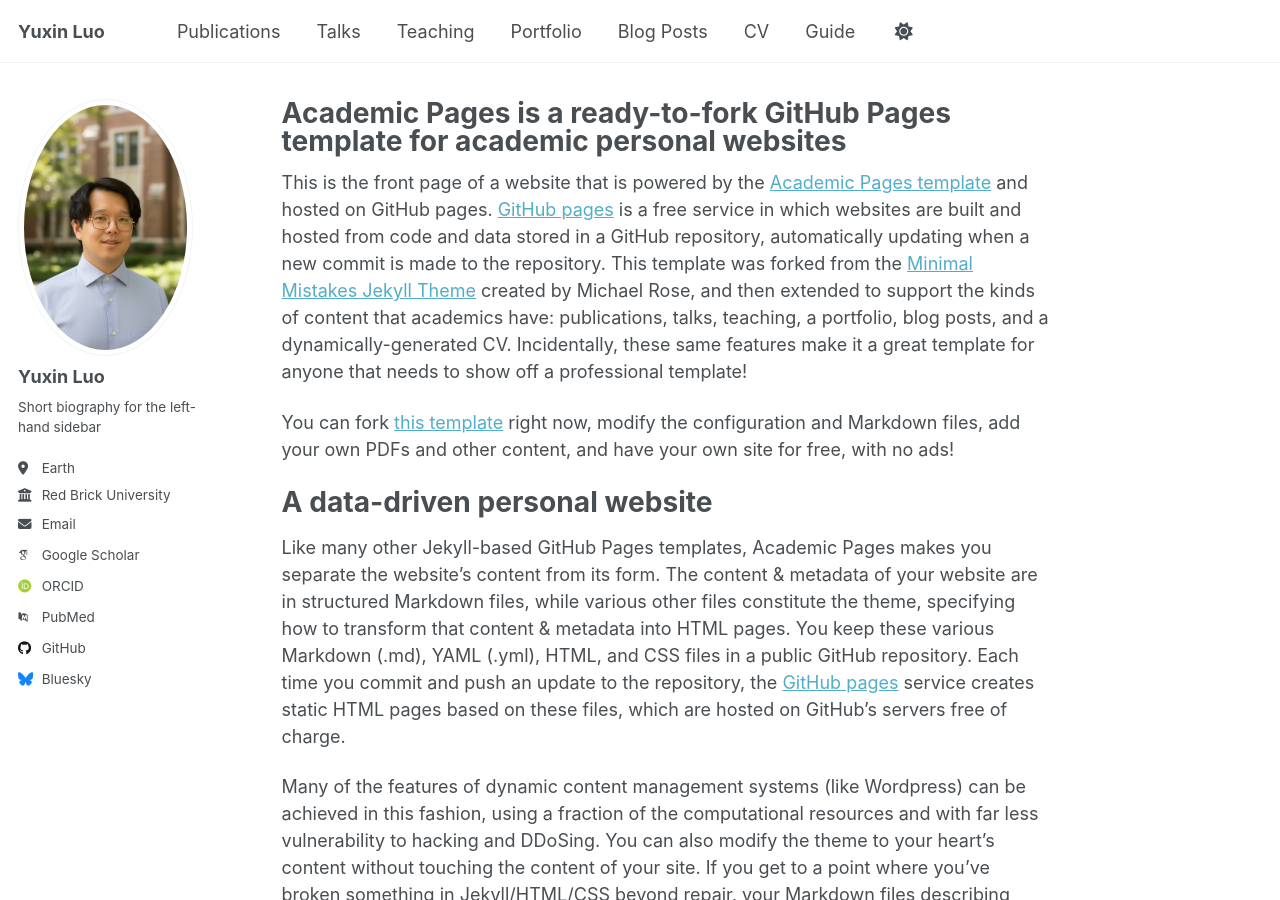
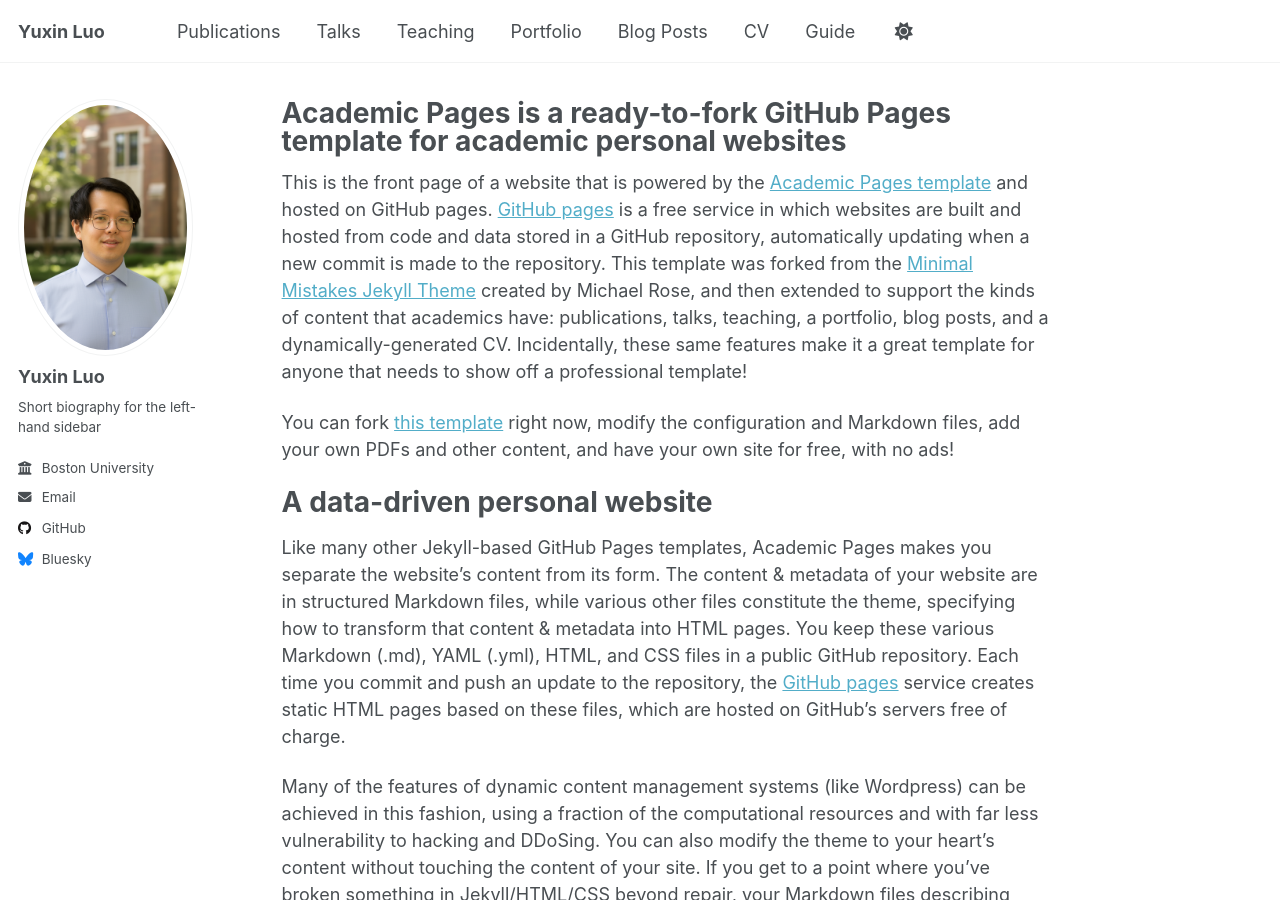
Before and after one commit to yu-xin-luo/yu-xin-luo.github.io, a Jekyll site: the page built from _pages/about.md, in a window 1280 px wide and 900 px high. Built offline with Jekyll 4.4.1, drawn with Linux system fonts in a browser that asks for light colours; some web fonts are replaced; a script that is not in the unit is left out.

Commit message:
Update _config.yml

```diff
--- a/_config.yml
+++ b/_config.yml
@@ -27,22 +27,22 @@ author:
   name             : "Yuxin Luo"
   pronouns         : # example: "he/him"
   bio              : "Short biography for the left-hand sidebar"
-  location         : "Earth"
-  employer         : "Red Brick University"
-  uri              : # URL
-  email            : "none@example.org"
+  # location         : "Earth"
+  employer         : "Boston University"
+  # uri              : # URL
+  email            : "yuxinluo@bu.edu"
 
   # Academic websites
   academia         : # URL
   arxiv            : # URL - Update with the correct link to your profile
-  googlescholar    : "https://scholar.google.com/citations?user=PS_CX0AAAAAJ"
+  # googlescholar    : "https://scholar.google.com/citations?user=PS_CX0AAAAAJ"
   inspire-hep      : # URL
   impactstory      : # URL
-  orcid            : "http://orcid.org/yourorcidurl"
+  # orcid            : "http://orcid.org/yourorcidurl"
   semantic         : # URL
-  pubmed           : "https://www.ncbi.nlm.nih.gov/pubmed/?term=john+snow"
-  researchgate     : # URL
-  scopus           : # URL
+  # pubmed           : "https://www.ncbi.nlm.nih.gov/pubmed/?term=john+snow"
+  # researchgate     : # URL
+  # scopus           : # URL
 
   # Repositories and software development
   bitbucket        : # Username - Update with your username on the site
```
